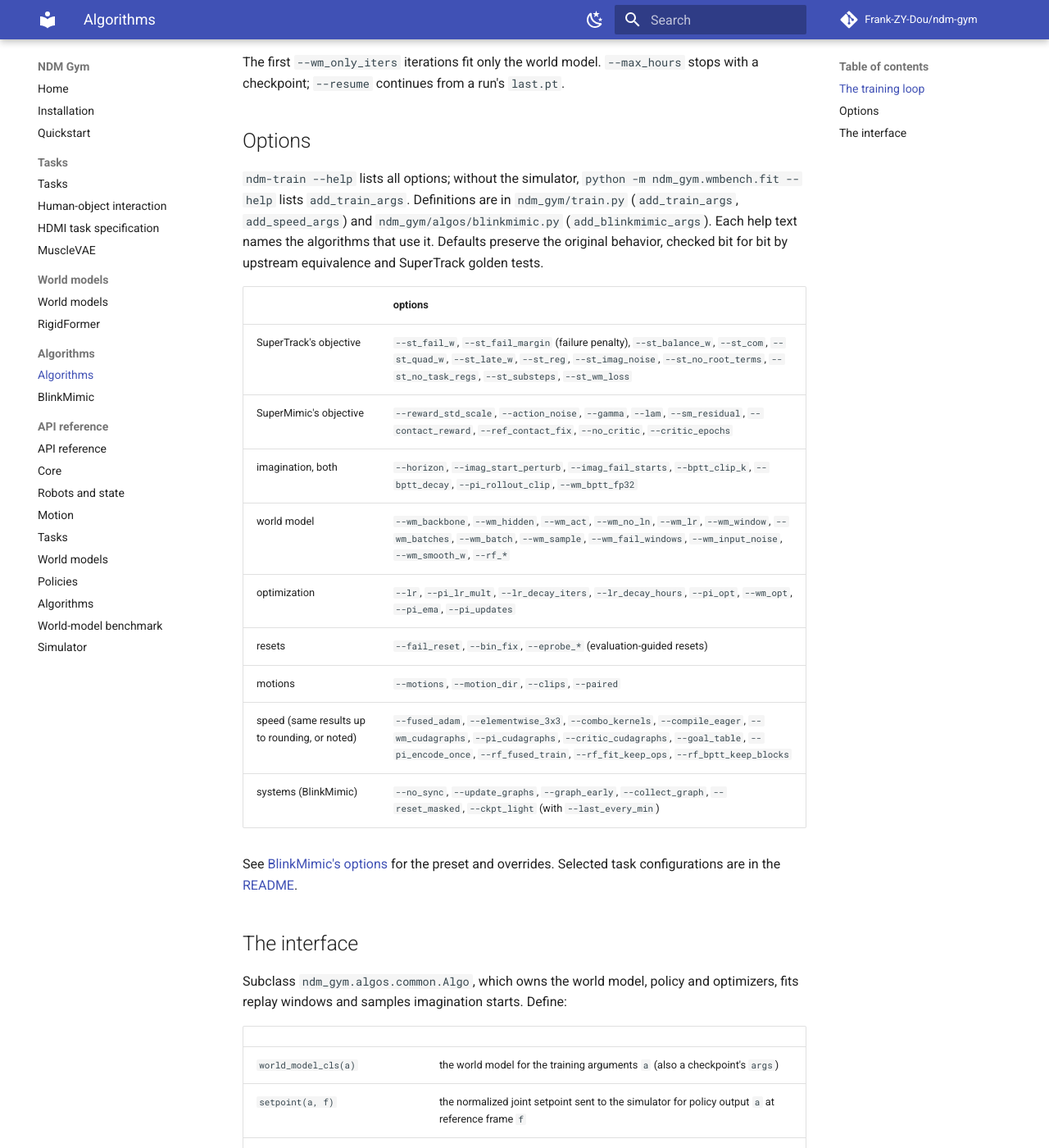
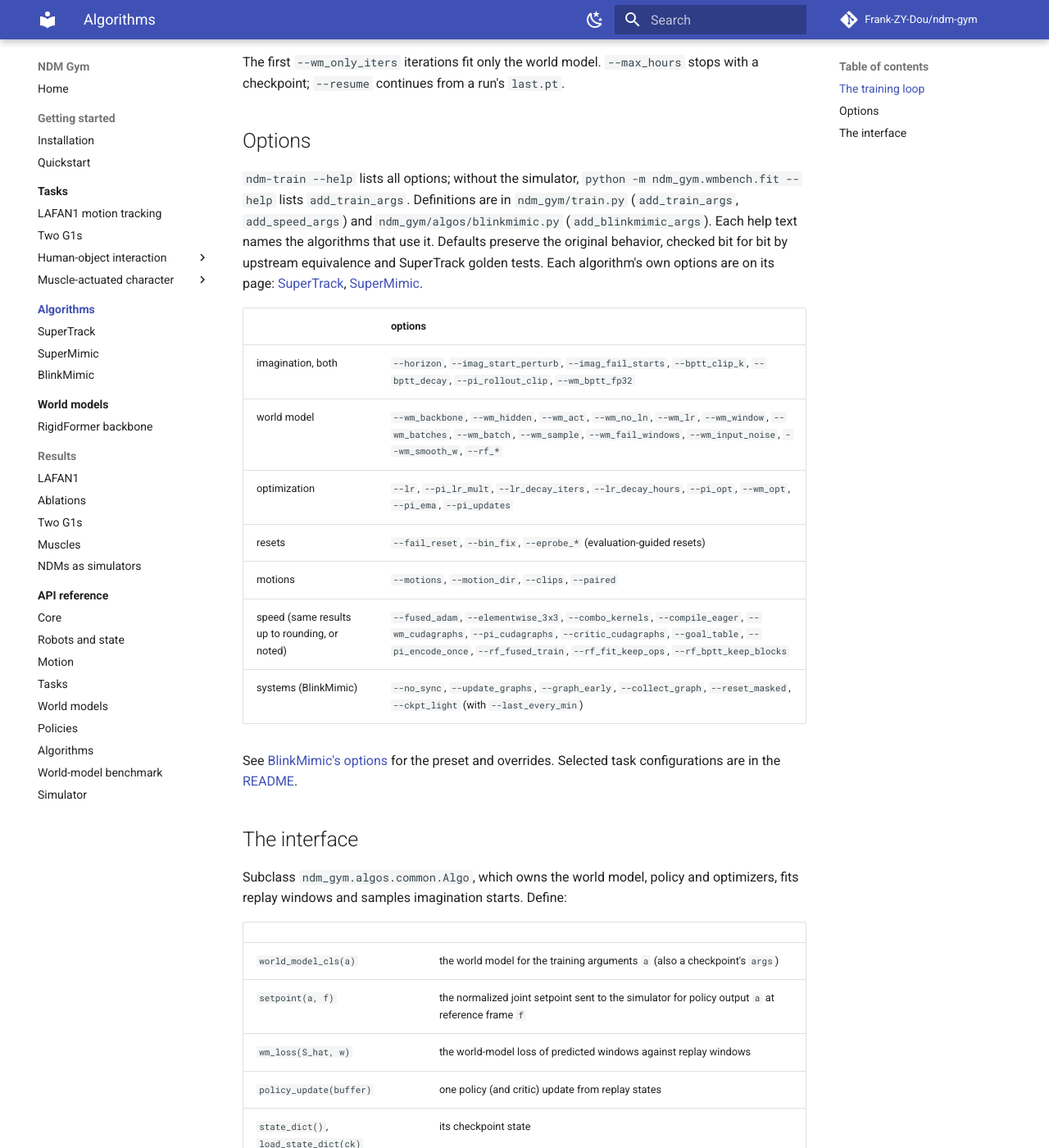
Before and after one commit to Frank-ZY-Dou/ndm-gym, an MkDocs documentation site: the page built from docs/algorithms.md, in a window 1280 px wide and 1400 px high, scrolled down 752 px. Shown: the whole window at 82% size. Built offline with MkDocs 1.6.1 and Material for MkDocs 9.7.7, drawn with Linux system fonts in a browser that asks for light colours; comment, search, counter and statistics services are not loaded; some of the changed text lies outside the part shown.

Commit message:
Documentation site: one kind of item per level; a page for each task and for SuperTrack and SuperMimic; results under their own section

```diff
--- a/docs/algorithms.md
+++ b/docs/algorithms.md
@@ -5,9 +5,9 @@ buffer and schedule.
 
 | `--algo` | policy update | world model | critic |
 |---|---|---|---|
-| `supertrack` | supervised L1 tracking losses through the world model over the imagined horizon | SuperTrack's acceleration model | none |
-| `supermimic` | the imagined reward backpropagated through the world model (first-order gradients) | SuperMimic's increment model | beyond the horizon |
-| `blinkmimic` | SuperMimic with BlinkMimic's recipe: a preset of the options below | SuperMimic's semi-implicit model | beyond the horizon |
+| [`supertrack`](algorithms/supertrack.md) | supervised L1 tracking losses through the world model over the imagined horizon | SuperTrack's acceleration model | none |
+| [`supermimic`](algorithms/supermimic.md) | the imagined reward backpropagated through the world model (first-order gradients) | SuperMimic's increment model | beyond the horizon |
+| [`blinkmimic`](blinkmimic.md) | SuperMimic with BlinkMimic's recipe: a preset of the options below | SuperMimic's semi-implicit model | beyond the horizon |
 
 See [how the methods relate](blinkmimic.md#2-how-the-methods-relate) for the objectives and semi-implicit world models.
 
@@ -27,12 +27,11 @@ continues from a run's `last.pt`.
 `ndm-train --help` lists all options; without the simulator, `python -m ndm_gym.wmbench.fit --help` lists
 `add_train_args`. Definitions are in `ndm_gym/train.py` (`add_train_args`, `add_speed_args`) and
 `ndm_gym/algos/blinkmimic.py` (`add_blinkmimic_args`). Each help text names the algorithms that use it. Defaults preserve
-the original behavior, checked bit for bit by upstream equivalence and SuperTrack golden tests.
+the original behavior, checked bit for bit by upstream equivalence and SuperTrack golden tests. Each algorithm's own options are on its page:
+[SuperTrack](algorithms/supertrack.md#options), [SuperMimic](algorithms/supermimic.md#options).
 
 | | options |
 |---|---|
-| SuperTrack's objective | `--st_fail_w`, `--st_fail_margin` (failure penalty), `--st_balance_w`, `--st_com`, `--st_quad_w`, `--st_late_w`, `--st_reg`, `--st_imag_noise`, `--st_no_root_terms`, `--st_no_task_regs`, `--st_substeps`, `--st_wm_loss` |
-| SuperMimic's objective | `--reward_std_scale`, `--action_noise`, `--gamma`, `--lam`, `--sm_residual`, `--contact_reward`, `--ref_contact_fix`, `--no_critic`, `--critic_epochs` |
 | imagination, both | `--horizon`, `--imag_start_perturb`, `--imag_fail_starts`, `--bptt_clip_k`, `--bptt_decay`, `--pi_rollout_clip`, `--wm_bptt_fp32` |
 | world model | `--wm_backbone`, `--wm_hidden`, `--wm_act`, `--wm_no_ln`, `--wm_lr`, `--wm_window`, `--wm_batches`, `--wm_batch`, `--wm_sample`, `--wm_fail_windows`, `--wm_input_noise`, `--wm_smooth_w`, `--rf_*` |
 | optimization | `--lr`, `--pi_lr_mult`, `--lr_decay_iters`, `--lr_decay_hours`, `--pi_opt`, `--wm_opt`, `--pi_ema`, `--pi_updates` |
--- a/mkdocs.yml
+++ b/mkdocs.yml
@@ -32,6 +32,7 @@ theme:
   name: material
   features:
     - navigation.sections
+    - navigation.indexes
     - navigation.top
     - navigation.footer
     - search.suggest
@@ -85,19 +86,34 @@ plugins:
 
 nav:
   - Home: index.md
-  - Installation: installation.md
-  - Quickstart: quickstart.md
+  - Getting started:
+      - Installation: installation.md
+      - Quickstart: quickstart.md
   - Tasks:
       - tasks.md
-      - "Human-object interaction": hoi_design.md
-      - "HDMI task specification": hdmi_task_spec.md
-      - "MuscleVAE": musclevae_design.md
+      - LAFAN1 motion tracking: tasks/lafan1.md
+      - Two G1s: tasks/two_g1s.md
+      - Human-object interaction:
+          - tasks/hoi.md
+          - Design: hoi_design.md
+          - HDMI task specification: hdmi_task_spec.md
+      - Muscle-actuated character:
+          - tasks/muscles.md
+          - Design: musclevae_design.md
+  - Algorithms:
+      - algorithms.md
+      - SuperTrack: algorithms/supertrack.md
+      - SuperMimic: algorithms/supermimic.md
+      - BlinkMimic: blinkmimic.md
   - World models:
       - world_models.md
-      - RigidFormer: rigidformer_backbone.md
-  - Algorithms:
-      - algorithms.md
-      - BlinkMimic: blinkmimic.md
+      - RigidFormer backbone: rigidformer_backbone.md
+  - Results:
+      - LAFAN1: https://github.com/Frank-ZY-Dou/ndm-gym/blob/main/benchmarks/g1_lafan1_tracking/results.md
+      - Ablations: https://github.com/Frank-ZY-Dou/ndm-gym/blob/main/benchmarks/g1_lafan1_tracking/ablations.md
+      - Two G1s: https://github.com/Frank-ZY-Dou/ndm-gym/blob/main/benchmarks/g1_boxing/results.md
+      - Muscles: https://github.com/Frank-ZY-Dou/ndm-gym/blob/main/benchmarks/musclevae/results.md
+      - NDMs as simulators: https://github.com/Frank-ZY-Dou/ndm-gym/blob/main/benchmarks/ndm_speed/results.md
   - API reference:
       - api/index.md
       - Core: api/core.md
```
Also changed, not shown: docs/algorithms/supermimic.md (added, +51 -0 lines), docs/algorithms/supertrack.md (added, +54 -0 lines), docs/hooks.py (+21 -0 lines), docs/tasks.md (+6 -79 lines), docs/tasks/hoi.md (added, +31 -0 lines), docs/tasks/lafan1.md (added, +15 -0 lines), docs/tasks/muscles.md (added, +20 -0 lines), docs/tasks/two_g1s.md (added, +11 -0 lines).
